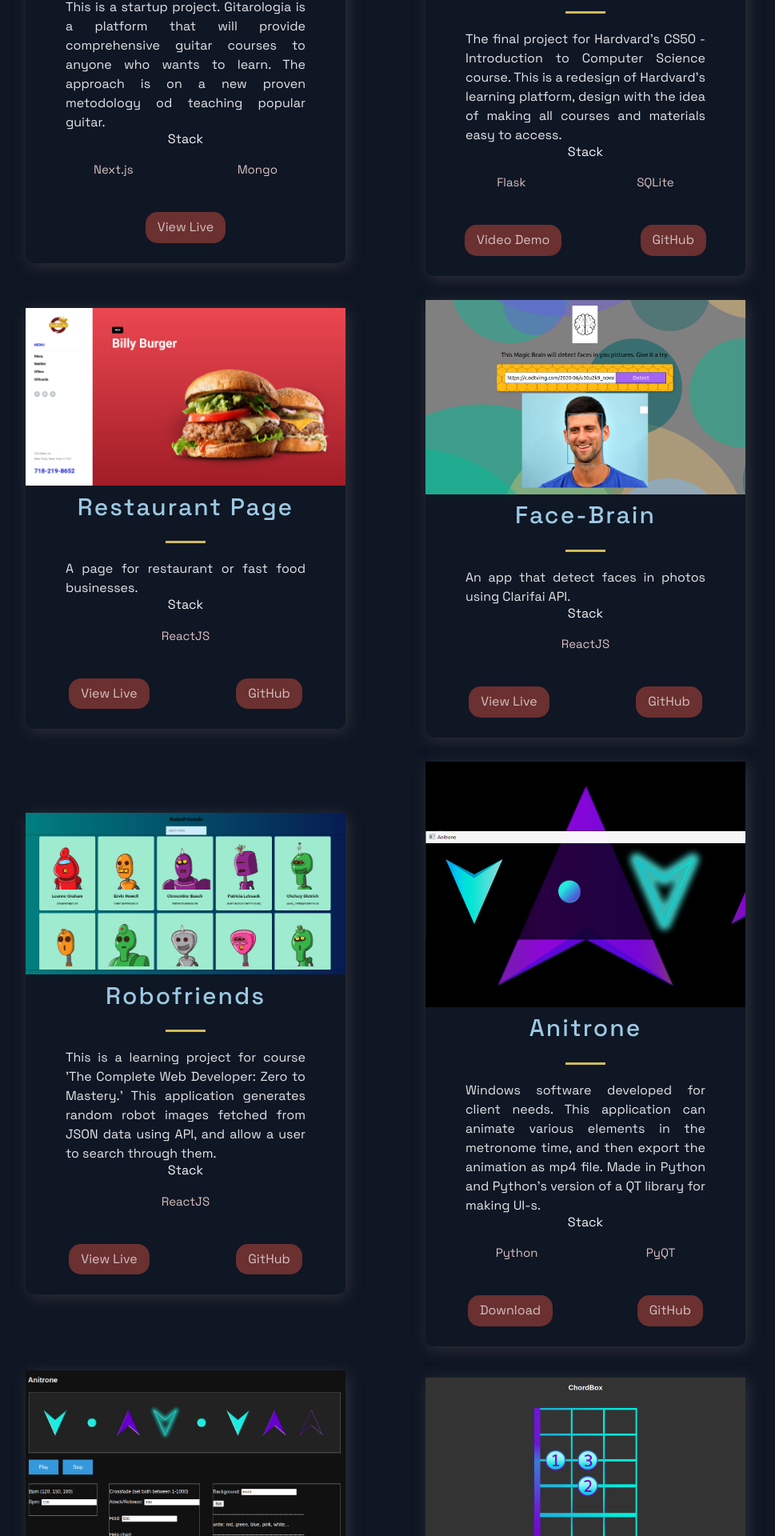
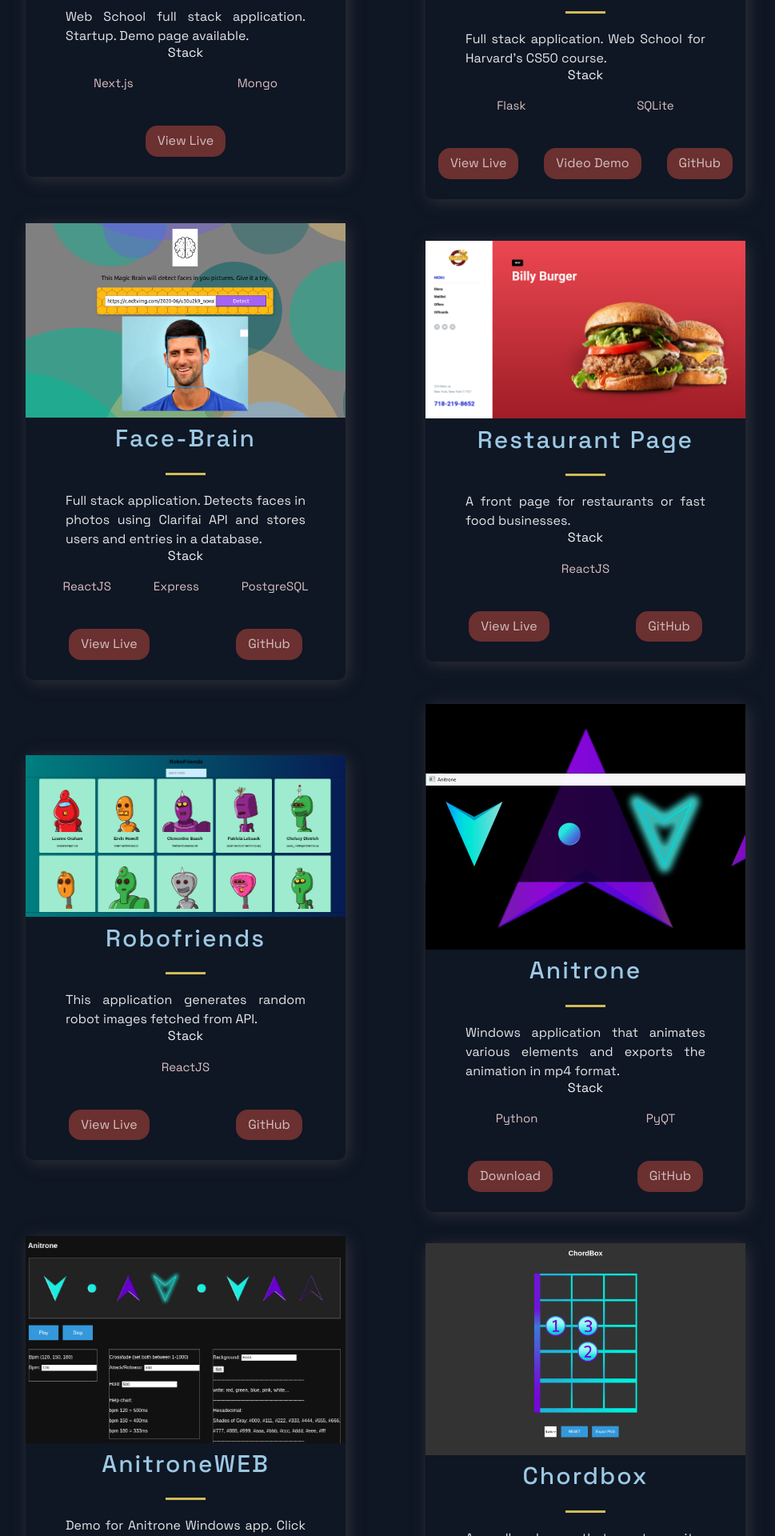
Before and after one commit to vpopovic003/portfolio2, a Next.js app: page / in a window 1280 px wide. Shown: the part 1221-3141 px from the top of the page at 80% size, without its empty margins (158-1127 px from the left). Built offline with nearby package versions, Linux system fonts and the light colour scheme.

Commit message:
update projects

```diff
--- a/src/components/Technologies/Technologies.js
+++ b/src/components/Technologies/Technologies.js
@@ -13,10 +13,11 @@ const Technologies = () =>  (
       <ListItem>
         <DiReact size="3rem" />
         <ListContainer>
-          <ListTitle>Front/Back End</ListTitle>
+          <ListTitle>Frontend</ListTitle>
           <ListParagraph>
+            HTML, CSS, JavaScript <br />
             ReactJS, Next.js <br />
-            Flask, SQLite3
+            Flask
           </ListParagraph>
         </ListContainer>
       </ListItem>
@@ -26,7 +27,7 @@ const Technologies = () =>  (
           <ListTitle>Languages</ListTitle>
           <ListParagraph>
             JavaScript, Python, <br />
-            C, SQL
+            SQL
           </ListParagraph>
         </ListContainer>
       </ListItem>
--- a/src/components/TimeLine/TimeLine.js
+++ b/src/components/TimeLine/TimeLine.js
@@ -48,7 +48,7 @@ const Timeline = () => {
         <SectionTitle>About Me</SectionTitle>
         <SectionText>
           My name is Vladimir Popovic. <br />
-          I am a web developer. Some time ago I decided to pursue the path of development and switch my career. I worked on numerous projects, some of which included developing software and tools for client needs. At the moment I work on a startup called Gitarologia, which is being created using Next.js. I mainly focus on front end development, but I also possess very solid knowledge of Python and C programming languages. I finished courses such as Hardvard's "CS50 - Introduction to Computer Science", MIT's "Introduction to Computer Science using Python" and "C Programming" by Tim Buchalka's academy. My goal is to expand my knowledge, to Back End development as well, and learn anything else from the field of Computer Science that will compliment me to become a solid engineer.
+          I am a frontend web developer. Some time ago I decided to pursue the path of development and switch my career. I worked on numerous projects, some of which included developing software and tools for client needs. At the moment I work on a startup called Gitarologia, which is being created using Next.js. I mainly focus on front end development, but I also possess fundamental knowledge of OOP and Python language, and basic C knowledge. I finished courses such as Hardvard's "CS50 - Introduction to Computer Science", MIT's "Introduction to Computer Science using Python" and "C Programming" by Tim Buchalka's academy. My goal is to expand my knowledge, to Back End development as well, and learn anything else from the field of Computer Science that will compliment me to become a solid engineer.
         </SectionText>
 
       </Section>
--- a/src/constants/constants.js
+++ b/src/constants/constants.js
@@ -1,7 +1,7 @@
 export const projectsWeb = [
   {
     title: 'Gitarologia',
-    description: "This is a startup project. Gitarologia is a platform that will provide comprehensive guitar courses to anyone who wants to learn. The approach is on a new proven metodology od teaching popular guitar.",
+    description: "Web School full stack application. Startup. Demo page available.",
       image: '/images/project-gitarologia.png',
       tags: ['Next.js', 'Mongo'],
     visit: 'https://gitarologia-34fg3qdnw-makragic.vercel.app/',
@@ -9,34 +9,36 @@ export const projectsWeb = [
   },
   {
     title: 'Plus50x',
-    description: "The final project for Hardvard's CS50 - Introduction to Computer Science course. This is a redesign of Hardvard's learning platform, design with the idea of making all courses and materials easy to access.",
+    description: "Full stack application. Web School for Harvard's CS50 course.",
     image: '/images/project-plus50x.png',
     tags: ['Flask', 'SQLite'],
     source: 'https://github.com/vpopovic003/plus50x',
     video: 'https://www.youtube.com/watch?v=tWOz693ZLHE',
+    visit: 'https://plus50x.onrender.com',
     id: 3,
   },
   {
+    title: 'Face-Brain',
+    description:"Full stack application. Detects faces in photos using Clarifai API and stores users and entries in a database.",
+    image: '/images/project-face-brain.png',
+    tags: ['ReactJS', 'Express', 'PostgreSQL'],
+    source: 'https://github.com/vpopovic003/face-brain',
+    visit: 'https://face-brain-8dja.onrender.com/',
+    id: 9,
+  },
+  {
     title: 'Restaurant Page',
-    description: "A page for restaurant or fast food businesses.",
+    description: "A front page for restaurants or fast food businesses.",
       image: '/images/project-restaurant.png',
       tags: ['ReactJS'],
     source: 'https://github.com/vpopovic003/restaurant-page/',
     visit: 'https://vpopovic003.github.io/restaurant-page/',
     id: 9,
   },
-  {
-    title: 'Face-Brain',
-    description:"An app that detect faces in photos using Clarifai API.",
-    image: '/images/project-face-brain.png',
-    tags: ['ReactJS'],
-    source: 'https://github.com/vpopovic003/face-brain',
-    visit: 'https://vpopovic003.github.io/face-brain/',
-    id: 9,
-  },
+
   {
     title: 'Robofriends',
-    description:"This is a learning project for course 'The Complete Web Developer: Zero to Mastery.' This application generates random robot images fetched from JSON data using API, and allow a user to search through them.",
+    description:"This application generates random robot images fetched from API.",
     image: '/images/project-robofriends.png',
     tags: ['ReactJS'],
     source: 'https://github.com/vpopovic003/robofriends',
@@ -45,7 +47,7 @@ export const projectsWeb = [
   },
   {
       title: 'Anitrone',
-      description: "Windows software developed for client needs. This application can animate various elements in the metronome time, and then export the animation as mp4 file. Made in Python and Python's version of a QT library for making UI-s.",
+      description: "Windows application that animates various elements and exports the animation in mp4 format.",
       image: '/images/project-anitrone.png',
       tags: ['Python', 'PyQT'],
       source: 'https://github.com/vpopovic003/anitrone-python',
@@ -54,7 +56,7 @@ export const projectsWeb = [
   },
   {
     title: 'AnitroneWEB',
-    description: "This served as a DEMO and a proof of concept for the later developed Anitrone Windows desktop application. This application can animate various elements in the metronome time.",
+    description: "Demo for Anitrone Windows app. Click on elements to change their shape, and press play for animation.",
       image: '/images/project-anitroneweb.png',
       tags: ['HTML', 'CSS', 'JavaScript'],
     source: 'https://github.com/vpopovic003/anitrone-web',
@@ -63,7 +65,7 @@ export const projectsWeb = [
   },
   {
     title: 'Chordbox',
-    description: "This is a web app made for client needs, and is used making guitar chord diagrams. You can select fingers and then export the image in PNG format.",
+    description: "A small web app that creates guitar chord tabs, and exports them as PNG.",
       image: '/images/project-chordbox.png',
       tags: ['HTML', 'CSS', 'JavaScript'],
     source: 'https://github.com/vpopovic003/chordbox',
@@ -72,7 +74,7 @@ export const projectsWeb = [
   },
   {
     title: 'CodeKeen',
-    description: "This is a website made with 90s aesthetics, but using modern HTML5 and CSS3 aproach. It is a fun project that I made in spare time, as I am a fan of retro website aethetics.",
+    description: "Website with 90s aesthetics. A fun project.",
       image: '/images/project-codekeen.png',
       tags: ['HTML', 'CSS', 'JavaScript'],
     source: 'https://github.com/vpopovic003/codekeen',
```
